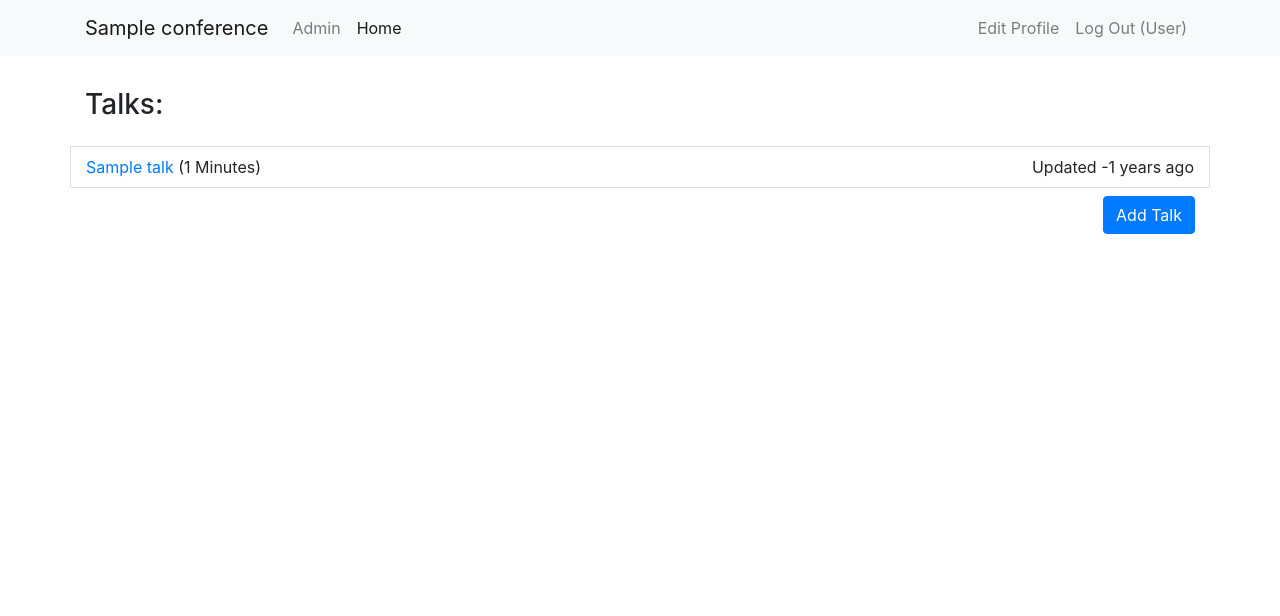
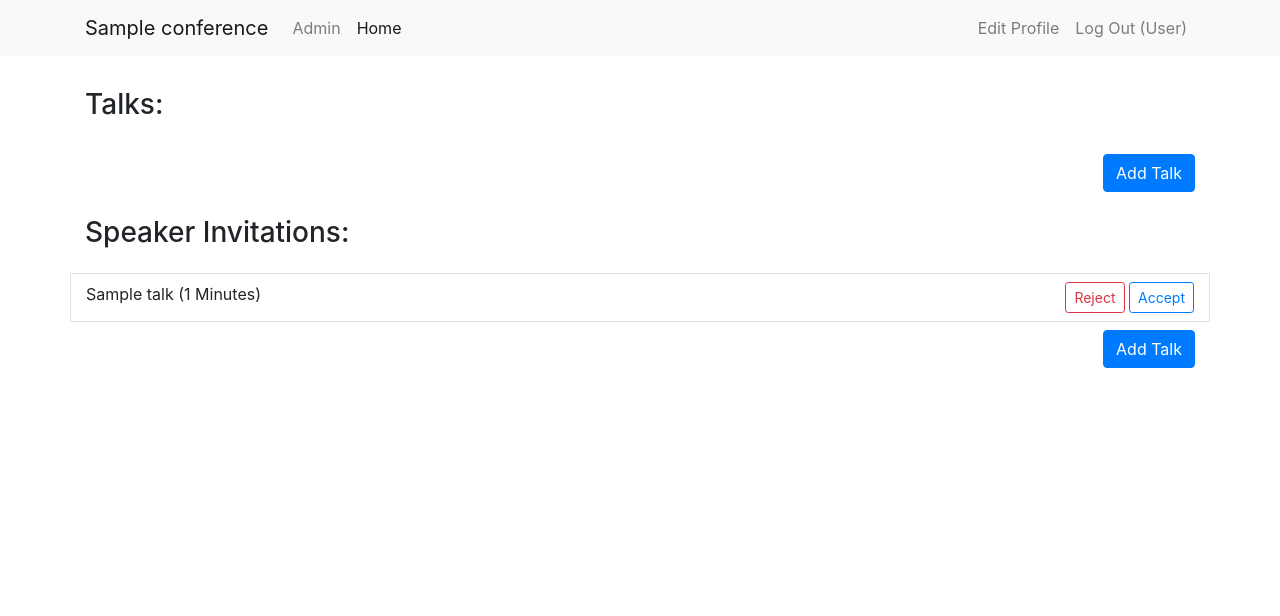
Before and after one commit to pyconca/2019-cfp, a Flask app: page /dashboard in a window 1280 px wide. Shown: the top 616 px of the page. Run offline with Flask 2, Linux system fonts and the light colour scheme; a user stored in the database is signed in; tables that the repository leaves empty hold one stand-in row (values such as "Sample post"); parts of the project's set-up code (start-up, migrations or seed data) failed here and were passed over; some libraries are stand-ins or nearby versions.

Commit message:
show speaker invitations on the dashboard
final part for #4

```diff
--- a/yakbak/templates/dashboard.html
+++ b/yakbak/templates/dashboard.html
@@ -34,4 +34,30 @@
     <a class="btn btn-primary" href="{{ url_for("views.create_talk") }}">Add Talk</a>
   </div>
 </div>
+
+{% if invitations|length > 0 %}
+  <div class="row py-3">
+    <div class="col">
+      <h3>Speaker Invitations:</h3>
+    </div>
+  </div>
+  {% for invitation in invitations %}
+    <div class="row py-2 border-top border-right border-left{% if loop.last %} border-bottom{% endif %}">
+      <div class="col-md-9 talk">
+        {{ invitation.talk.title|truncate(100) }}
+        {{ vitals(invitation.talk) }}
+      </div>
+      <div class="col-md-3 text-right">
+        {% for label, cls, view in actions[invitation.state] %}
+        <a href="{{ url_for(view, talk_id=invitation.talk.talk_id) }}" class="btn btn-outline-{{cls}} btn-sm">{{ label }}</a>
+        {% endfor %}
+      </div>
+    </div>
+  {% endfor %}
+  <div class="row py-2">
+    <div class="col text-right">
+      <a class="btn btn-primary" href="{{ url_for("views.create_talk") }}">Add Talk</a>
+    </div>
+  </div>
+{% endif %}
 {% endblock %}
--- a/yakbak/views.py
+++ b/yakbak/views.py
@@ -113,8 +113,30 @@ def user_profile() -> Response:
 @app.route("/dashboard")
 @login_required
 def dashboard() -> Response:
-    talks = [ts.talk for ts in g.user.talks]
-    return render_template("dashboard.html", talks=talks)
+    talks = [
+        ts.talk for ts in g.user.talks
+        if ts.state == InvitationStatus.CONFIRMED
+    ]
+    invitations = TalkSpeaker.query.filter(
+        TalkSpeaker.user == g.user,
+        TalkSpeaker.state != InvitationStatus.CONFIRMED,
+        TalkSpeaker.state != InvitationStatus.DELETED,
+    ).all()
+    actions = {
+        InvitationStatus.PENDING: [
+            ("Reject", "danger", "views.reject_invite"),
+            ("Accept", "primary", "views.accept_invite"),
+        ],
+        InvitationStatus.REJECTED: [
+            ("Accept", "primary", "views.accept_invite"),
+        ],
+    }
+    return render_template(
+        "dashboard.html",
+        talks=talks,
+        invitations=invitations,
+        actions=actions,
+    )
 
 
 @app.route("/talks/<int:talk_id>", methods=["GET", "POST"])
@@ -220,6 +242,38 @@ def reinvite_speaker(talk_id: int, user_id: int) -> Response:
     return redirect(url_for("views.edit_speakers", talk_id=talk.talk_id))
 
 
+@app.route("/talks/<int:talk_id>/speakers/accept")
+@login_required
+def accept_invite(talk_id: int) -> Response:
+    ts = TalkSpeaker.query.filter(
+        TalkSpeaker.talk_id == talk_id,
+        TalkSpeaker.user == g.user,
+    ).one_or_none()
+    if not ts:
+        abort(401)
+
+    ts.state = InvitationStatus.CONFIRMED
+    db.session.add(ts)
+    db.session.commit()
+    return redirect(url_for("views.dashboard"))
+
+
+@app.route("/talks/<int:talk_id>/speakers/reject")
+@login_required
+def reject_invite(talk_id: int) -> Response:
+    ts = TalkSpeaker.query.filter(
+        TalkSpeaker.talk_id == talk_id,
+        TalkSpeaker.user == g.user,
+    ).one_or_none()
+    if not ts:
+        abort(401)
+
+    ts.state = InvitationStatus.REJECTED
+    db.session.add(ts)
+    db.session.commit()
+    return redirect(url_for("views.dashboard"))
+
+
 @app.route("/talks/<int:talk_id>/preview")
 @login_required
 def preview_talk(talk_id: int) -> Response:
```
Also changed, not shown: yakbak/tests/test_speakers.py (added, +229 -0 lines), yakbak/tests/test_views.py (+6 -201 lines), yakbak/tests/util.py (added, +65 -0 lines).
